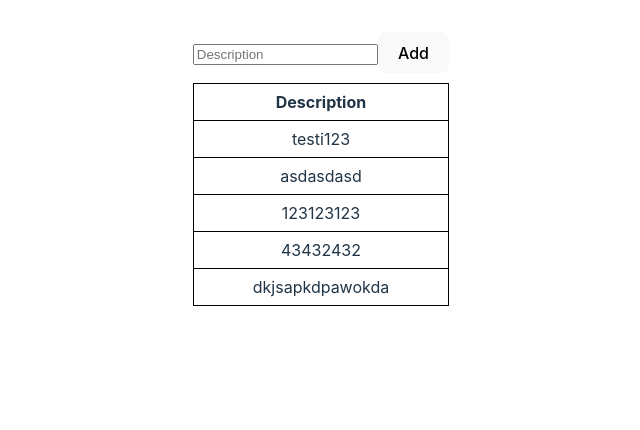
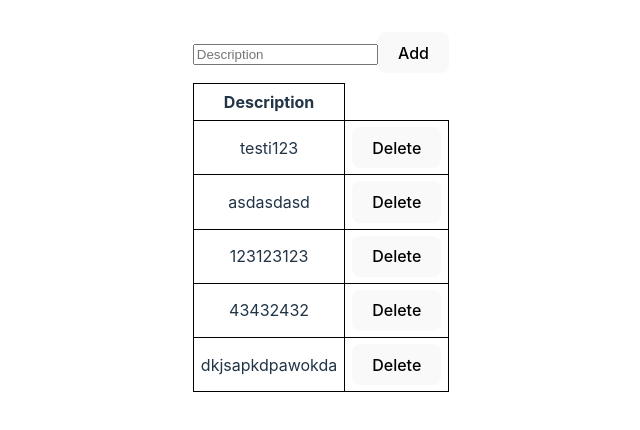
Before and after one commit to JereHolopainenHH/todolist, a React (Vite) app: page / in a window 1280 px wide. Shown: the top 430 px of the page, without its empty margins (319-959 px from the left). Built offline with nearby package versions, Linux system fonts and the light colour scheme.

Commit message:
lisätty delete-painike listan riveille, jolla poistetaan kyseinen rivi

```diff
--- a/src/TodoTable.jsx
+++ b/src/TodoTable.jsx
@@ -11,6 +11,9 @@ const TodoTable = (props) => {
                     {props.todos.map((todo, index) => (
                         <tr key={index}>
                             <td>{todo}</td>
+                            <td>
+                                <button onClick={() => props.deleteTodo(index)}>Delete</button>
+                            </td>
                         </tr>
                     ))}
                 </tbody>
```
